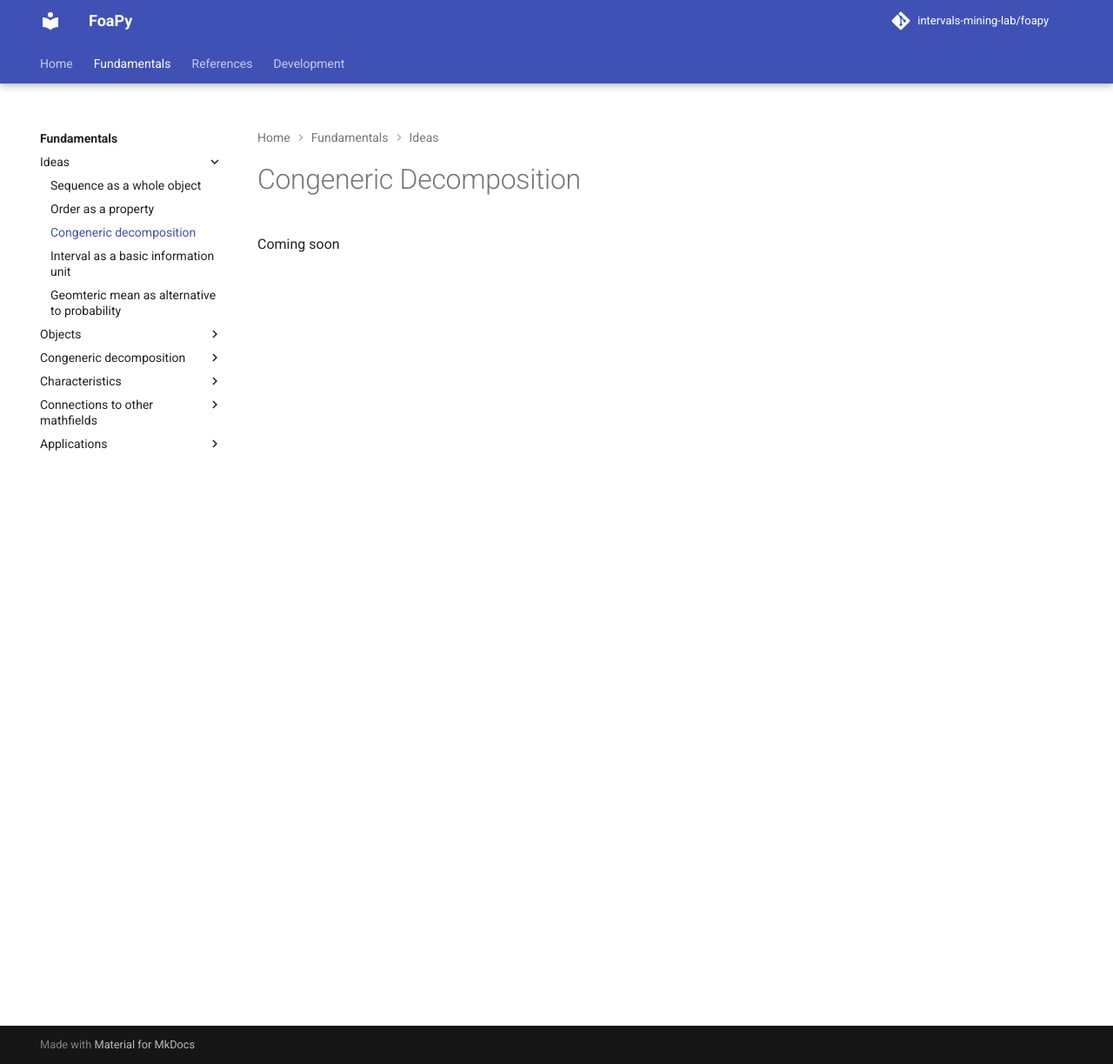
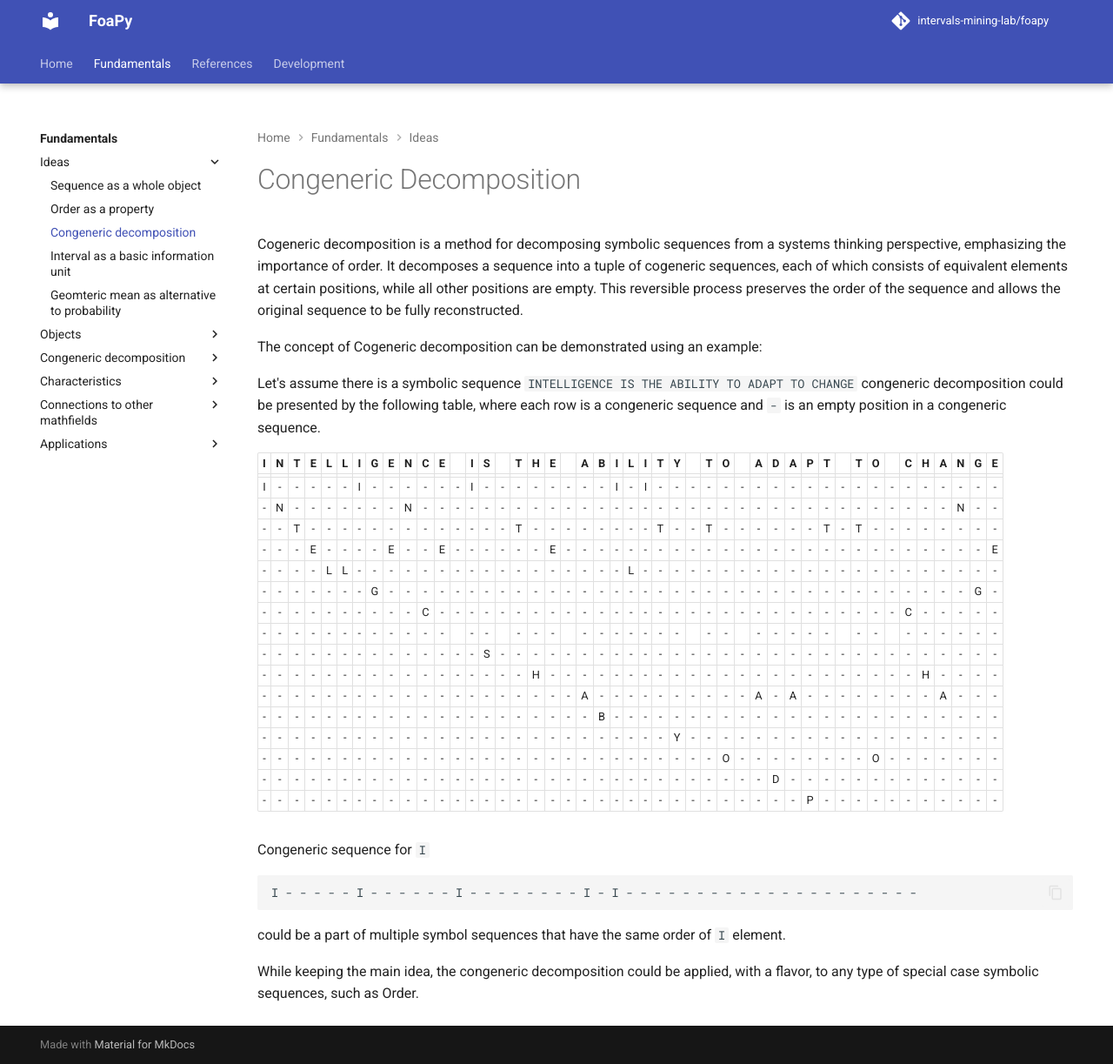
Before and after one commit to intervals-mining-lab/foapy, an MkDocs documentation site: the page built from docs/fundamentals/ideas/congeneric_decomposition.md, in a window 1280 px wide and 1223 px high. Shown: the whole window at 87% size. Built offline with MkDocs 1.6.1 and Material for MkDocs 9.7.7, drawn with Linux system fonts in a browser that asks for light colours; comment, search, counter and statistics services are not loaded; the version menu is left out.

Commit message:
Added Congeneric decomposition

````diff
--- a/docs/fundamentals/ideas/congeneric_decomposition.md
+++ b/docs/fundamentals/ideas/congeneric_decomposition.md
@@ -1,3 +1,64 @@
+---
+hide:
+  - toc
+---
 # Congeneric Decomposition
 
-Coming soon
+Cogeneric decomposition is a method for decomposing symbolic sequences from a systems thinking perspective,
+emphasizing the importance of order. It decomposes a sequence into a tuple of cogeneric sequences,
+each of which consists of equivalent elements at certain positions, while all other positions are empty.
+This reversible process preserves the order of the sequence and allows the original sequence to be fully reconstructed.
+
+The concept of Cogeneric decomposition can be demonstrated using an example:
+
+Let's assume there is a symbolic sequence `INTELLIGENCE IS THE ABILITY TO ADAPT TO CHANGE` congeneric decomposition
+could be presented by the following table, where each row is a congeneric sequence and  `-` is an empty position in a congeneric sequence.
+
+| I | N | T | E | L | L | I | G | E | N | C | E | &nbsp;&nbsp;  | I | S |  &nbsp;&nbsp;  | T | H | E |  &nbsp;&nbsp;  | A | B | I | L | I | T | Y |  &nbsp;&nbsp;  | T | O |  &nbsp;&nbsp;  | A | D | A | P | T |  &nbsp;&nbsp;  | T | O |  &nbsp;&nbsp;  | C | H | A | N | G | E |
+|---|---|---|---|---|---|---|---|---|---|---|---|---|---|---|---|---|---|---|---|---|---|---|---|---|---|---|---|---|---|---|---|---|---|---|---|---|---|---|---|---|---|---|---|---|---|
+|  |  |  |  |  |  |  |  |  |  |  |  |  |  |  |  |  |  |  |  |  |  |  |  |  |  |  |  |  |  |  |  |  |  |  |  |  |  |  |  |  |  |  |  |  |  |
+| I | - | - | - | - | - | I | - | - | - | - | - | - | I | - | - | - | - | - | - | - | - | I | - | I | - | - | - | - | - | - | - | - | - | - | - | - | - | - | - | - | - | - | - | - | - |
+| - | N | - | - | - | - | - | - | - | N | - | - | - | - | - | - | - | - | - | - | - | - | - | - | - | - | - | - | - | - | - | - | - | - | - | - | - | - | - | - | - | - | - | N | - | - |
+| - | - | T | - | - | - | - | - | - | - | - | - | - | - | - | - | T | - | - | - | - | - | - | - | - | T | - | - | T | - | - | - | - | - | - | T | - | T | - | - | - | - | - | - | - | - |
+| - | - | - | E | - | - | - | - | E | - | - | E | - | - | - | - | - | - | E | - | - | - | - | - | - | - | - | - | - | - | - | - | - | - | - | - | - | - | - | - | - | - | - | - | - | E |
+| - | - | - | - | L | L | - | - | - | - | - | - | - | - | - | - | - | - | - | - | - | - | - | L | - | - | - | - | - | - | - | - | - | - | - | - | - | - | - | - | - | - | - | - | - | - |
+| - | - | - | - | - | - | - | G | - | - | - | - | - | - | - | - | - | - | - | - | - | - | - | - | - | - | - | - | - | - | - | - | - | - | - | - | - | - | - | - | - | - | - | - | G | - |
+| - | - | - | - | - | - | - | - | - | - | C | - | - | - | - | - | - | - | - | - | - | - | - | - | - | - | - | - | - | - | - | - | - | - | - | - | - | - | - | - | C | - | - | - | - | - |
+| - | - | - | - | - | - | - | - | - | - | - | - | &nbsp;&nbsp;  | - | - |  &nbsp;&nbsp;  | - | - | - |  &nbsp;&nbsp;  | - | - | - | - | - | - | - |  &nbsp;&nbsp;  | - | - |  &nbsp;&nbsp;  | - | - | - | - | - |  &nbsp;&nbsp;  | - | - |  &nbsp;&nbsp;  | - | - | - | - | - | - |
+| - | - | - | - | - | - | - | - | - | - | - | - | - | - | S | - | - | - | - | - | - | - | - | - | - | - | - | - | - | - | - | - | - | - | - | - | - | - | - |  -  | - | - | - | - | - | - |
+| - | - | - | - | - | - | - | - | - | - | - | - | - | - | - | - | - | H | - | - | - | - | - | - | - | - | - | - | - | - | - | - | - | - | - | - | - | - | - | - | - | H | - | - | - | - |
+| - | - | - | - | - | - | - | - | - | - | - | - | - | - | - | - | - | - | - | - | A | - | - | - | - | - | - | - | - | - | - | A | - | A | - | - | - | - | - | - | - | - | A | - | - | - |
+| - | - | - | - | - | - | - | - | - | - | - | - | - | - | - | - | - | - | - | - | - | B | - | - | - | - | - | - | - | - | - | - | - | - | - | - | - | - | - | - | - | - | - | - | - | - |
+| - | - | - | - | - | - | - | - | - | - | - | - | - | - | - | - | - | - | - | - | - | - | - | - | - | - | Y | - | - | - | - | - | - | - | - | - | - | - | - | - | - | - | - | - | - | - |
+| - | - | - | - | - | - | - | - | - | - | - | - | - | - | - | - | - | - | - | - | - | - | - | - | - | - | - | - | - | O | - | - | - | - | - | - | - | - | O | - | - | - | - | - | - | - |
+| - | - | - | - | - | - | - | - | - | - | - | - | - | - | - | - | - | - | - | - | - | - | - | - | - | - | - | - | - | - | - | - | D | - | - | - | - | - | - | - | - | - | - | - | - | - |
+| - | - | - | - | - | - | - | - | - | - | - | - | - | - | - | - | - | - | - | - | - | - | - | - | - | - | - | - | - | - | - | - | - | - | P | - | - | - | - | - | - | - | - | - | - | - |
+
+
+Congeneric sequence for `I`
+```
+I - - - - - I - - - - - - I - - - - - - - - I - I - - - - - - - - - - - - - - - - - - - - -
+```
+could be a part of multiple symbol sequences that have the same order of `I` element.
+
+While keeping the main idea, the congeneric decomposition could be applied, with a flavor, to any type of special case symbolic sequences, such as Order.
+
+<!-- TODO: Add example of congeneric decomposition code -->
+
+<style>
+.md-typeset table:not([class]) th {
+    min-width: 0 !important;
+}
+
+.md-typeset td:not([class]):not(:last-child), .md-typeset th:not([class]):not(:last-child) {
+    border-right: .05rem solid var(--md-typeset-table-color);
+}
+
+.md-typeset td, .md-typeset th {
+    padding-left: 0.4em !important;
+    padding-right: 0.4em !important;
+    padding-top: 0.1em !important;
+    padding-bottom: 0.1em !important;
+    text-align: center !important;
+}
+</style>
````
